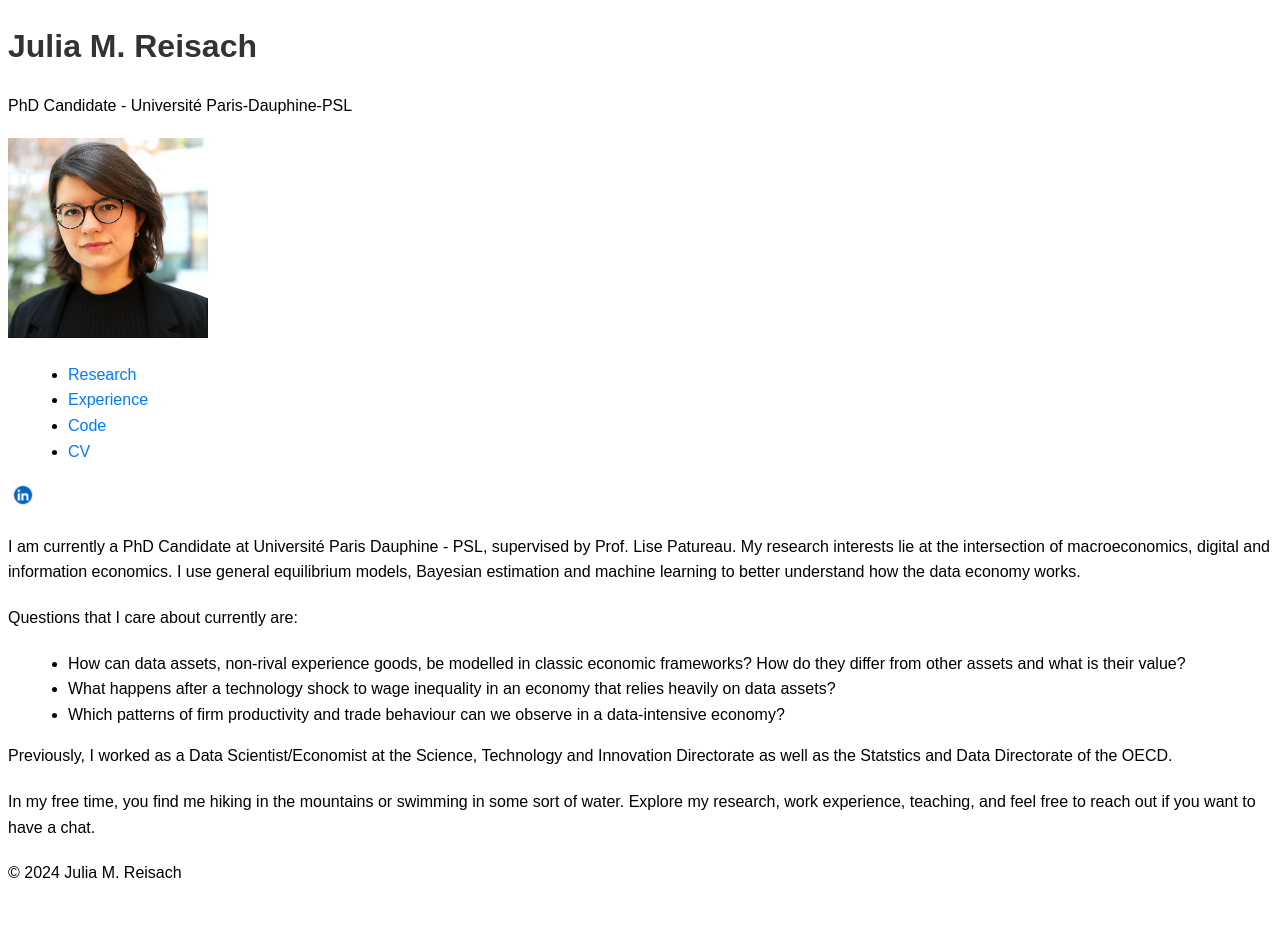
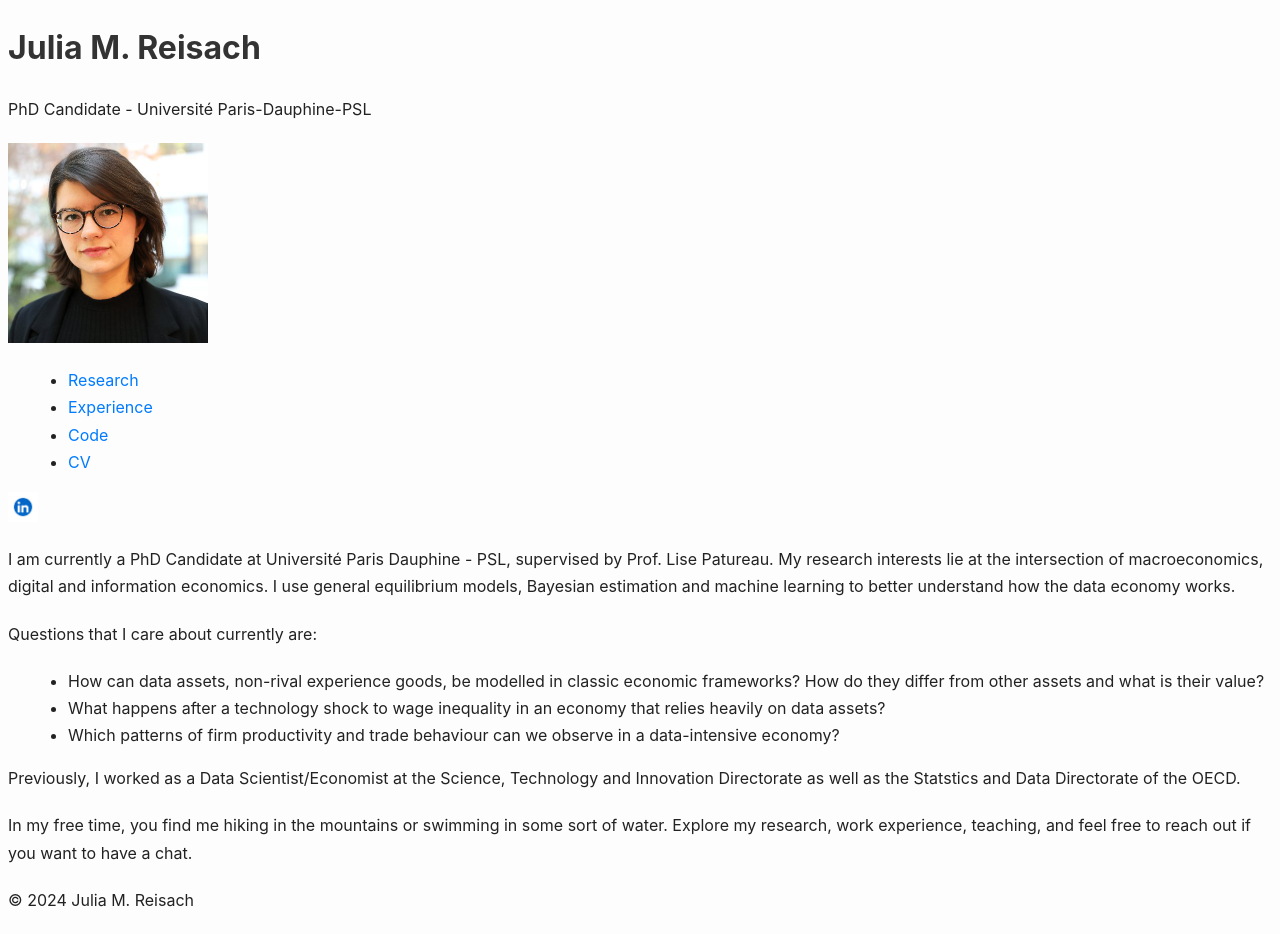
Before and after one commit to julia-m-schmidt/julia-m-schmidt.github.io, a Jekyll site: the page built from index.md, in a window 1280 px wide. Built offline with Jekyll 4.4.1, drawn with Linux system fonts in a browser that asks for light colours; before the commit the page ends 906 px from its top, so only the background shows below that.

Commit message:
Update style.css

```diff
--- a/assets/css/style.css
+++ b/assets/css/style.css
@@ -8,9 +8,12 @@
 
 
 body {
-    font-family: Arial, sans-serif;
-    line-height: 1.6;
+    font-family: 'Inter', sans-serif;
+    line-height: 1.7;
+    background-color: #fdfdfd;
+    color: #222;
 }
+
 
 h1, h2 {
     color: #333;
```
